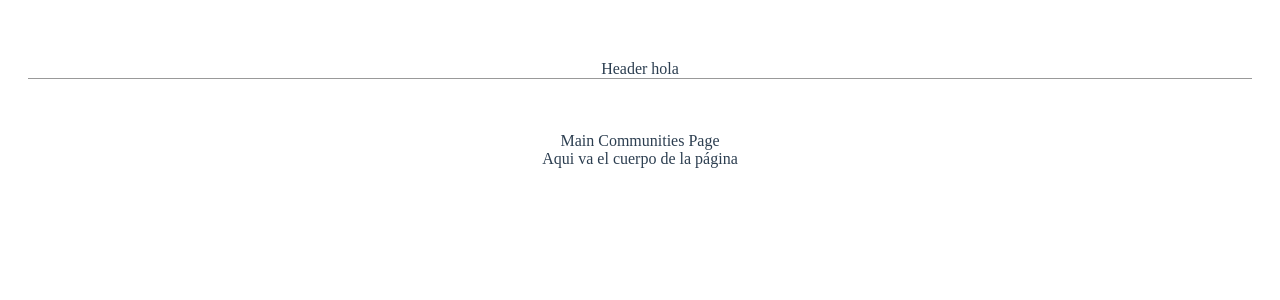
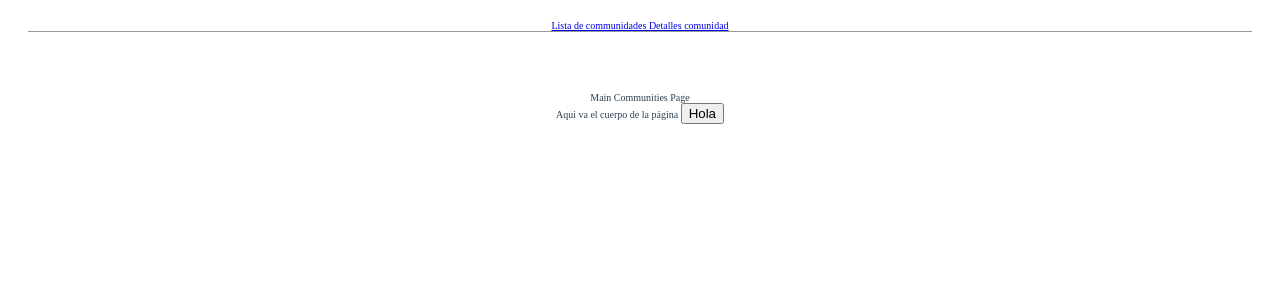
Before and after one commit to elenore29/EthicHub, a Vue app: page / in a window 1280 px wide. Shown: the top 300 px of the page. Built offline with nearby package versions, Linux system fonts and the light colour scheme.

Commit message:
Implementando fetch para extraer la data de las comunidades y pintando nombre e imagen de prueba

```diff
--- a/package.json
+++ b/package.json
@@ -11,6 +11,7 @@
   "dependencies": {
     "core-js": "^2.6.5",
     "element-ui": "^2.4.5",
+    "router": "^1.3.3",
     "vue": "^2.6.10",
     "vue-router": "^3.0.3",
     "vuex": "^3.0.1"
--- a/src/App.vue
+++ b/src/App.vue
@@ -18,6 +18,7 @@ export default {
   -moz-osx-font-smoothing: grayscale;
   text-align: center;
   color: #2c3e50;
-  margin-top: 60px;
+  margin-top: 20px;
+  font-size: 10px;
 }
 </style>
--- a/src/components/Header.vue
+++ b/src/components/Header.vue
@@ -1,6 +1,8 @@
 <template>
   <div class="header">
-    Header hola
+    <router-link to="/"> Lista de communidades </router-link>
+    <router-link to="/communities/:communityID/"> Detalles comunidad </router-link>
+
   </div>
 </template>
 
@@ -13,7 +15,8 @@ export default {
     }
   },
   mounted () {
-
+  },
+  computed: {
   },
   methods: {
 
--- a/src/pages/communities.vue
+++ b/src/pages/communities.vue
@@ -3,11 +3,18 @@
       Main Communities Page
       <br>
       Aqui va el cuerpo de la página
+      <button @click="getData">Hola</button>
+      <ul v-for="item in cursos" :key="item.id">
+        <li >{{item.name}}</li>
+        <img class="imagenes" v-bind:src="item.image" alt="">
+    </ul>
     </eh-layout>
 </template>
 
 <script>
 import BaseLayout from '@/layouts/BaseLayout.vue'
+import Vue from 'vue'
+import Vuex from 'vuex'
 /**
  * Here goes the "main screen" with communitie's cards
  */
@@ -16,11 +23,17 @@ export default {
   name: 'Communities',
   data () {
     return {
+
     }
   },
   mounted () {
   },
+  computed: {
+    ...Vuex.mapState(['cursos'])
+  },
+
   methods: {
+    ...Vuex.mapActions(['getData'])
 
   },
   components: {
@@ -30,5 +43,7 @@ export default {
 </script>
 
 <style lang="scss" scoped>
-
+.imagenes {
+  width: 100px;
+}
 </style>
--- a/src/store.js
+++ b/src/store.js
@@ -4,13 +4,21 @@ import Vuex from 'vuex'
 Vue.use(Vuex)
 
 export default new Vuex.Store({
+
   state: {
-
+    cursos: []
   },
   mutations: {
-
+    dataFunc(state, datos){
+      state.cursos = datos
+    }
   },
   actions: {
-
-  }
+    getData: async function({ commit }){
+      const data = await fetch('https://fantasyhub.herokuapp.com/communities/');
+      const cursos = await data.json();
+      commit('dataFunc', cursos)
+      console.log(cursos);
+    },
+  },
 })
```
Also changed, not shown: 1 other file (tests, documents, lock files or other folders).
